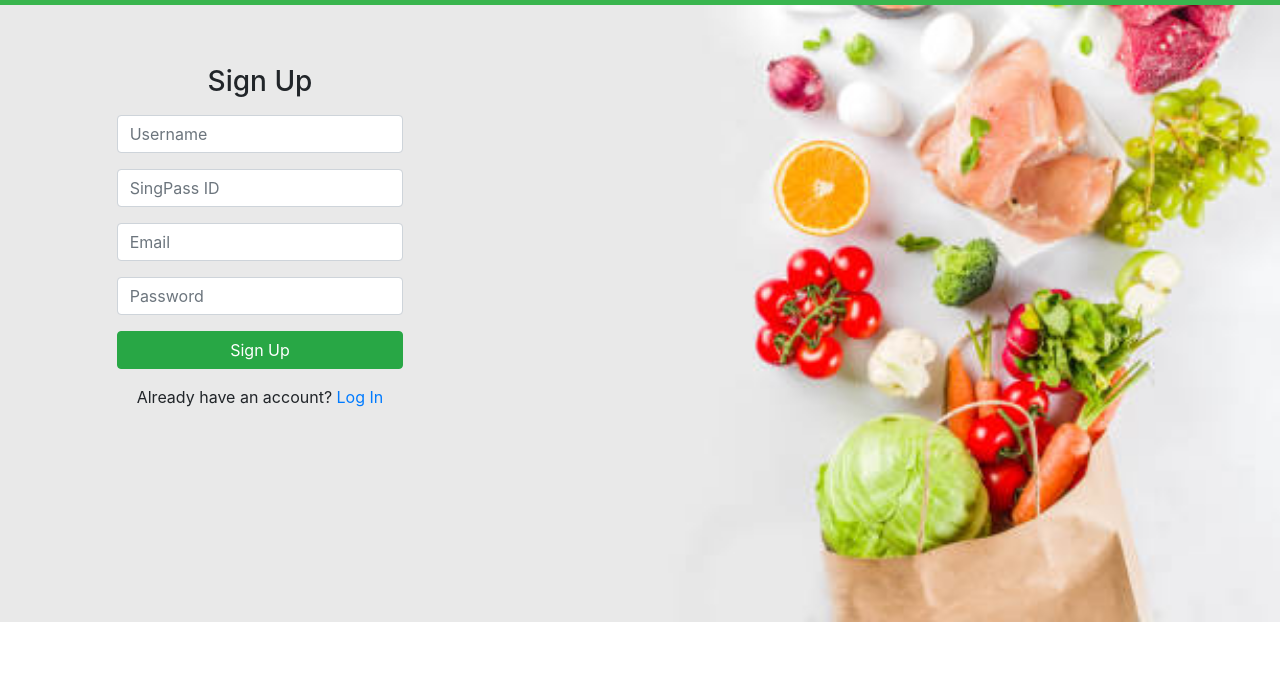
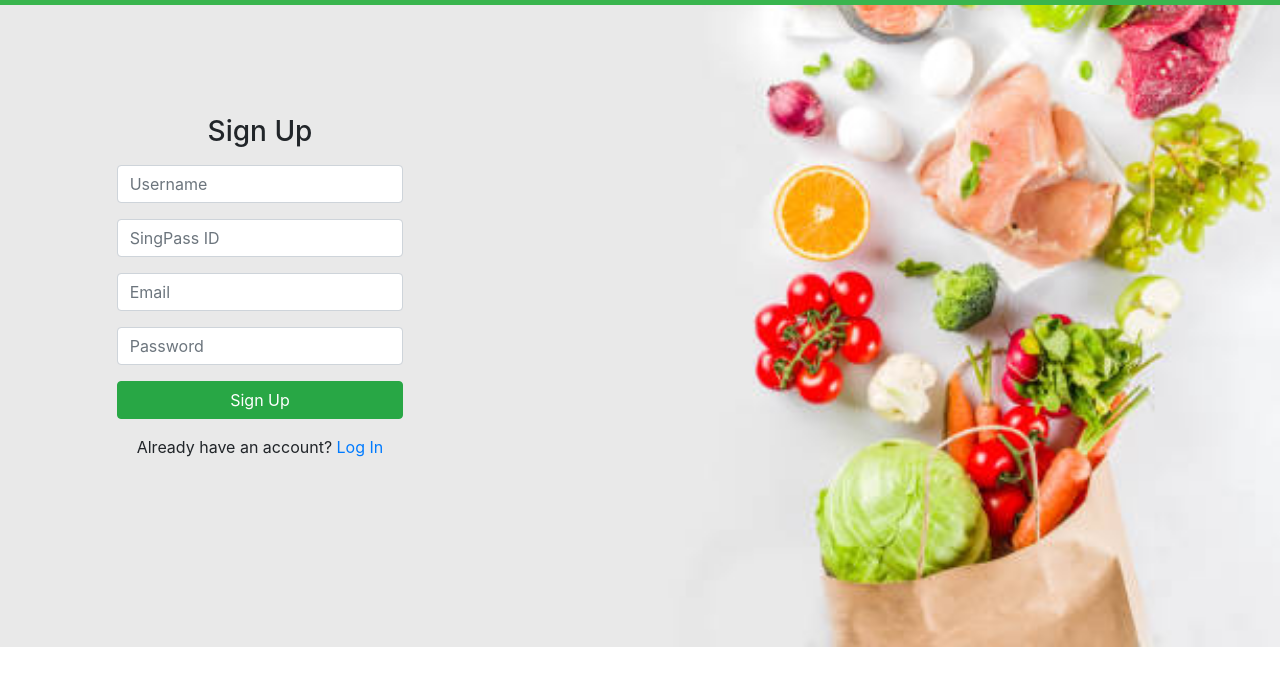
Before and after one commit to HongYih/PFD-Team-A, a plain HTML site: page index.html in a window 1280 px wide. Shown: the part 51-736 px from the top of the page. Drawn offline with nearby package versions, Linux system fonts and the light colour scheme; no server answers.

Commit message:
landing image and signin and signup finalisation

```diff
--- a/index.html
+++ b/index.html
@@ -52,7 +52,7 @@
     </nav>
     <div class="container fullscreen" style="margin-top: 60px;">
         <div class="row fullscreen">
-            <div class="form-container text-center col-xs-4 col-xs-offset-4 col-xs-offset-4 col-md-4 col-md-offset-0">
+            <div class="form-container text-center col-xs-4 col-xs-offset-4 col-xs-offset-4 col-md-4 col-md-offset-0" style = "padding-top: 50px;">
                 <div class="middle-content form-group wrap-form">
                     <h3 class="text-center">Sign Up</h3>
                     <div class="row mt-3 mb-3">
```
Also changed, not shown: images/landingpagegrocerygo.png (added).
